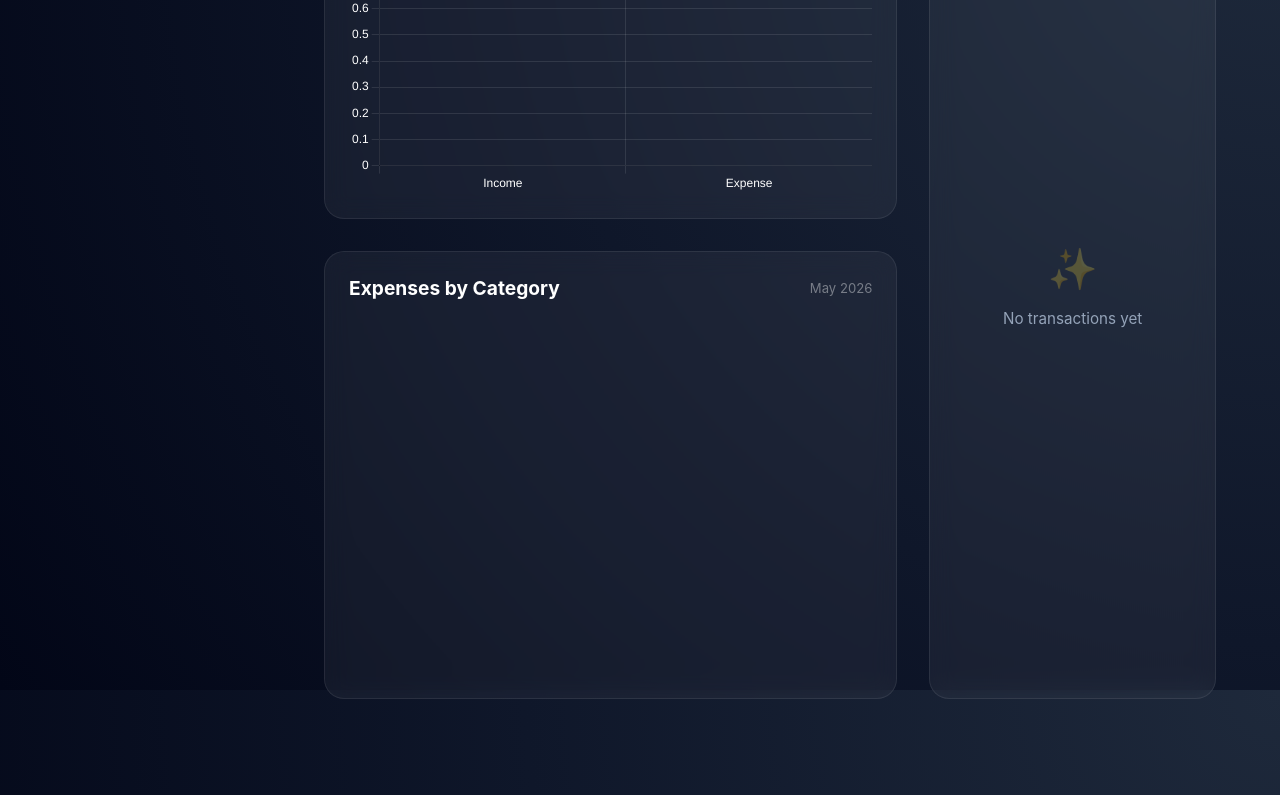
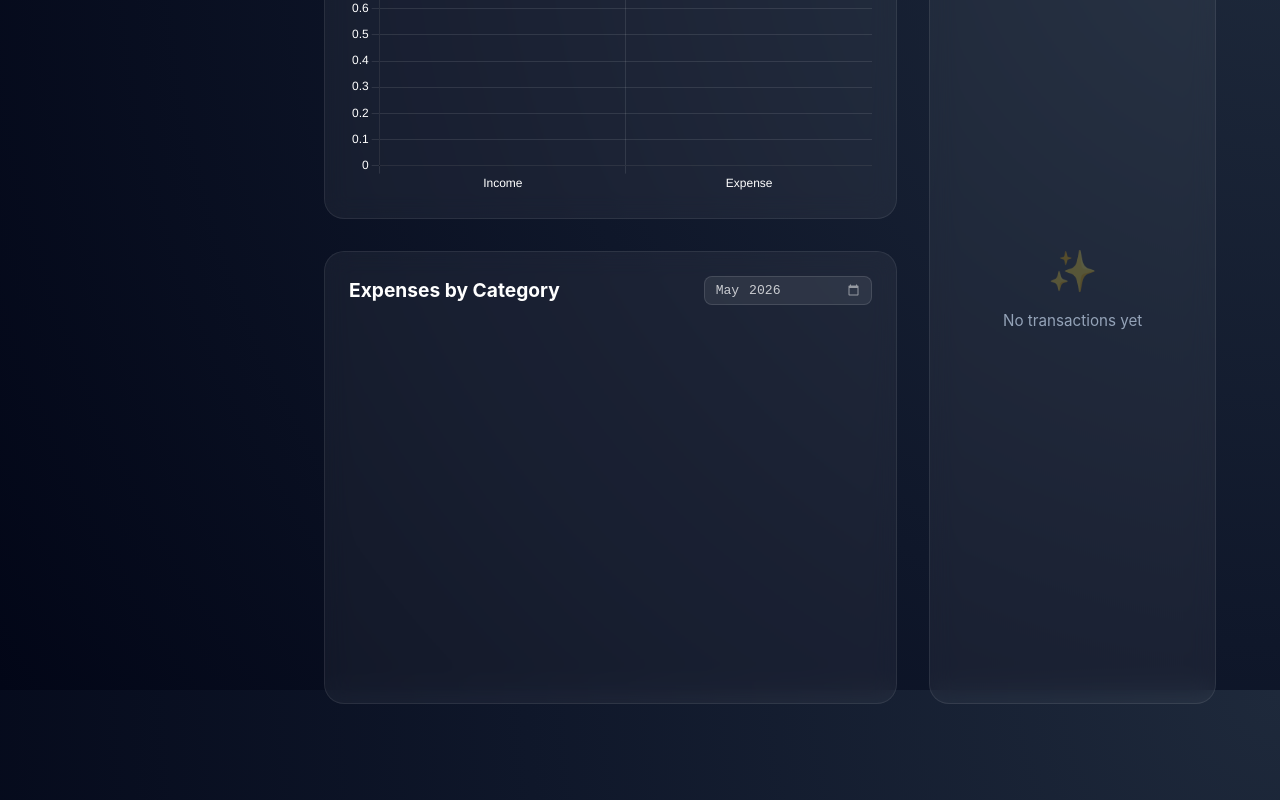
Before and after one commit to tommycwz/SparrowFi, an Angular app: page /dashboard in a window 1280 px wide. Shown: the part 910-1710 px from the top of the page. Built offline with nearby package versions, Linux system fonts and the light colour scheme.

Commit message:
fix dashboard month filter

```diff
--- a/src/app/dashboard/dashboard.html
+++ b/src/app/dashboard/dashboard.html
@@ -76,7 +76,9 @@
         <div class="chart-card glass-card">
           <div class="chart-header">
             <h2>Expenses by Category</h2>
-            <span class="chart-month-label">{{ formatChartMonth(chartMonth()) }}</span>
+            <input type="month" class="chart-month-picker"
+              [ngModel]="categoryChartMonth()"
+              (ngModelChange)="onCategoryChartMonthChange($event)">
           </div>
           <div class="chart-container doughnut-container chart-clickable" title="Click a segment to filter transactions">
             <canvas id="categoryDoughnutChart"></canvas>
--- a/src/app/dashboard/dashboard.ts
+++ b/src/app/dashboard/dashboard.ts
@@ -56,6 +56,11 @@ export class DashboardComponent implements AfterViewInit, OnDestroy {
   });
 
   chartMonth = signal<string>((() => {
+    const now = new Date();
+    return `${now.getFullYear()}-${String(now.getMonth() + 1).padStart(2, '0')}`;
+  })());
+
+  categoryChartMonth = signal<string>((() => {
     const now = new Date();
     return `${now.getFullYear()}-${String(now.getMonth() + 1).padStart(2, '0')}`;
   })());
@@ -135,7 +140,7 @@ export class DashboardComponent implements AfterViewInit, OnDestroy {
             const catId = this.doughnutCategoryIds[idx];
             if (catId) {
               this.router.navigate(['/transaction'], {
-                queryParams: { month: this.chartMonth(), categoryId: catId }
+                queryParams: { month: this.categoryChartMonth(), categoryId: catId }
               });
             }
           }
@@ -178,13 +183,23 @@ export class DashboardComponent implements AfterViewInit, OnDestroy {
     this.updateCharts();
   }
 
+  onCategoryChartMonthChange(val: string) {
+    this.categoryChartMonth.set(val);
+    this.updateCharts();
+  }
+
   private updateCharts() {
     const allTransactions = this.stateService.state().transactions || [];
     const categories = this.stateService.state().categories || [];
     const month = this.chartMonth();
+    const categoryMonth = this.categoryChartMonth();
 
     const transactions = month
       ? allTransactions.filter(t => t.date.startsWith(month))
+      : allTransactions;
+
+    const categoryTransactions = categoryMonth
+      ? allTransactions.filter(t => t.date.startsWith(categoryMonth))
       : allTransactions;
 
     const expensesByCategoryId: Record<string, number> = {};
@@ -194,9 +209,14 @@ export class DashboardComponent implements AfterViewInit, OnDestroy {
     for (const t of transactions) {
       if (t.type === 'expense') {
         totalExpense += t.amount;
-        expensesByCategoryId[t.categoryId] = (expensesByCategoryId[t.categoryId] || 0) + t.amount;
       } else if (t.type === 'income') {
         totalIncome += t.amount;
+      }
+    }
+
+    for (const t of categoryTransactions) {
+      if (t.type === 'expense') {
+        expensesByCategoryId[t.categoryId] = (expensesByCategoryId[t.categoryId] || 0) + t.amount;
       }
     }
 
```
Also changed, not shown: 6 other files (tests, documents, lock files or other folders).
